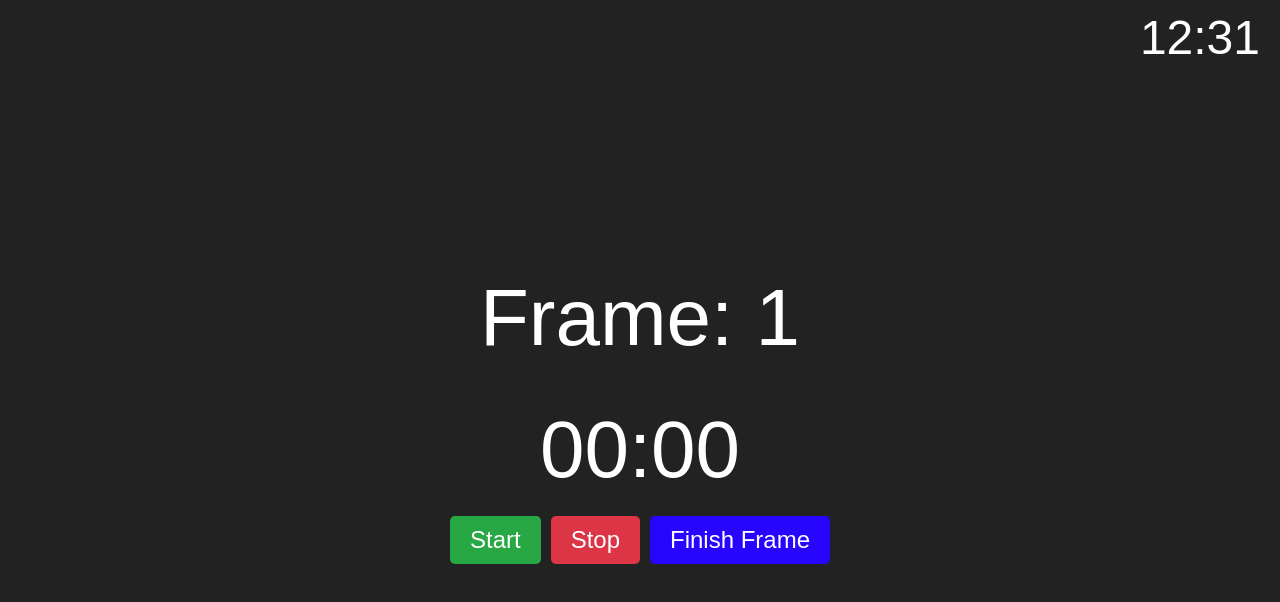
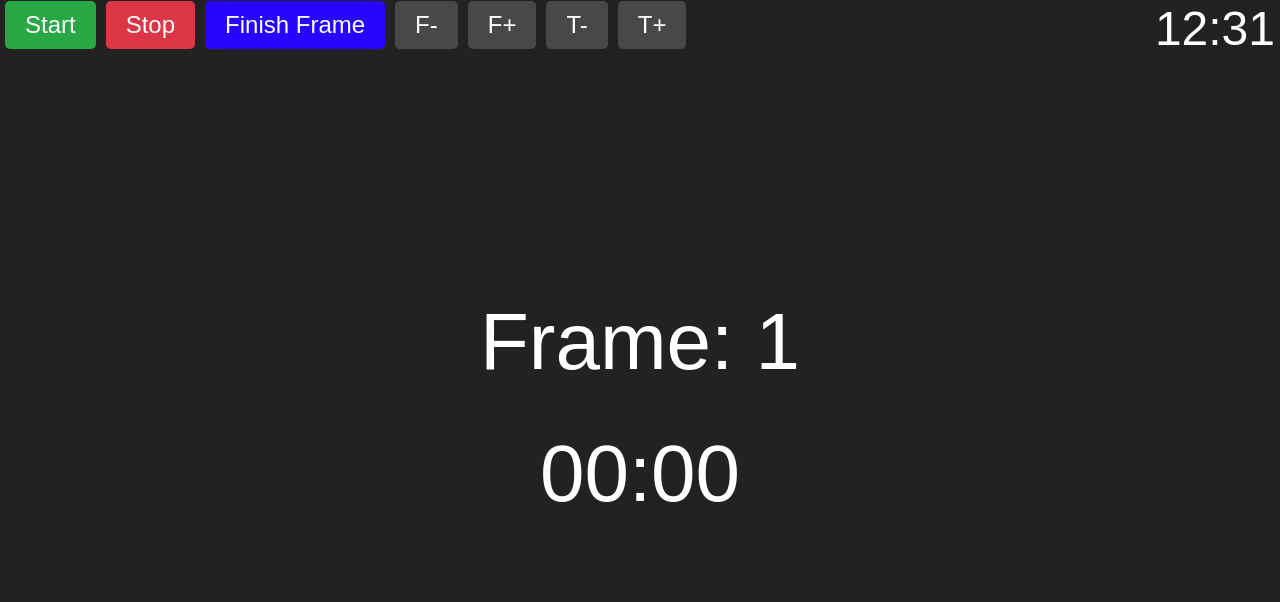
Before and after one commit to mc-mc/mc_repo, a plain HTML site: page index.html in a window 1280 px wide. Drawn offline with Linux system fonts and the light colour scheme.

Commit message:
Timer buttons, new layout, frame buttons.

```diff
--- a/index.html
+++ b/index.html
@@ -17,11 +17,19 @@
             text-align: center;
         }
 
+        #top_left {
+            font-size: 3rem;
+            position: absolute;
+            top: 1px;
+            left: 5px;
+            text-align: left;
+        }
+
         #clock {
             font-size: 3rem;
             position: absolute;
-            top: 10px;
-            right: 20px;
+            top: 1px;
+            right: 5px;
             text-align: right;
         }
 
@@ -55,17 +63,30 @@
         #finish_frame {
             background-color: #2805ff;
         }
+        #plus_minus {
+            background-color: #484848;
+        }
     </style>
 </head>
 <body>
-    <div id="clock">00:00:00</div>
+    <div>
+      <div id="top_left">
+          <div class="buttons">
+              <button id="start" onclick="startTimer()">Start</button>
+              <button id="stop" onclick="stopTimer()" disabled>Stop</button>
+              <button id="finish_frame" onclick="finishFrame()">Finish Frame</button>
+              <button id="plus_minus" onclick="change_frame(-1)">F-</button>
+              <button id="plus_minus" onclick="change_frame(+1)">F+</button>
+              <button id="plus_minus" onclick="change_time(-60)">T-</button>
+              <button id="plus_minus" onclick="change_time(+60)">T+</button>
+           </div>
+      </div>
+      <div id="clock">00:00</div>
+    </div>
+
     <div id="frame_label">Frame: 1</div>
     <div id="timer">00:00</div>
-    <div class="buttons">
-        <button id="start" onclick="startTimer()">Start</button>
-        <button id="stop" onclick="stopTimer()" disabled>Stop</button>
-        <button id="finish_frame" onclick="finishFrame()">Finish Frame</button>
-    </div>
+
 
     <script>
         function updateClock() {
@@ -108,6 +129,17 @@
          startTimer();
         }
 
+        function change_frame(i) {
+         frame=frame+i;
+         document.getElementById('frame_label').textContent = `Frame: ${frame}`;
+        }
+
+        function change_time(i) {
+         time=time+i;
+         if (time<0) time=0;
+         updateTimerDisplay();
+        }
+
         // Prevent phone from sleeping
         let wakeLock = null;
         async function requestWakeLock() {
```
